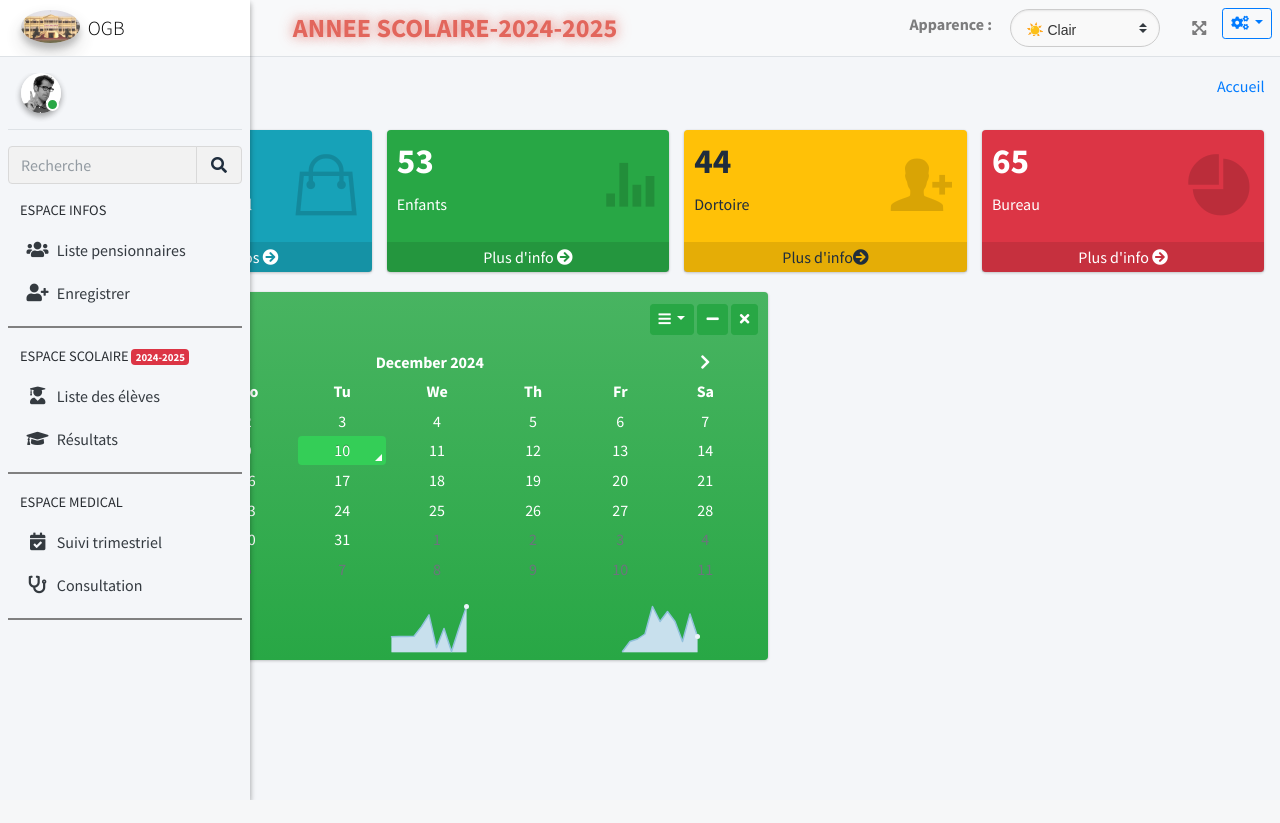
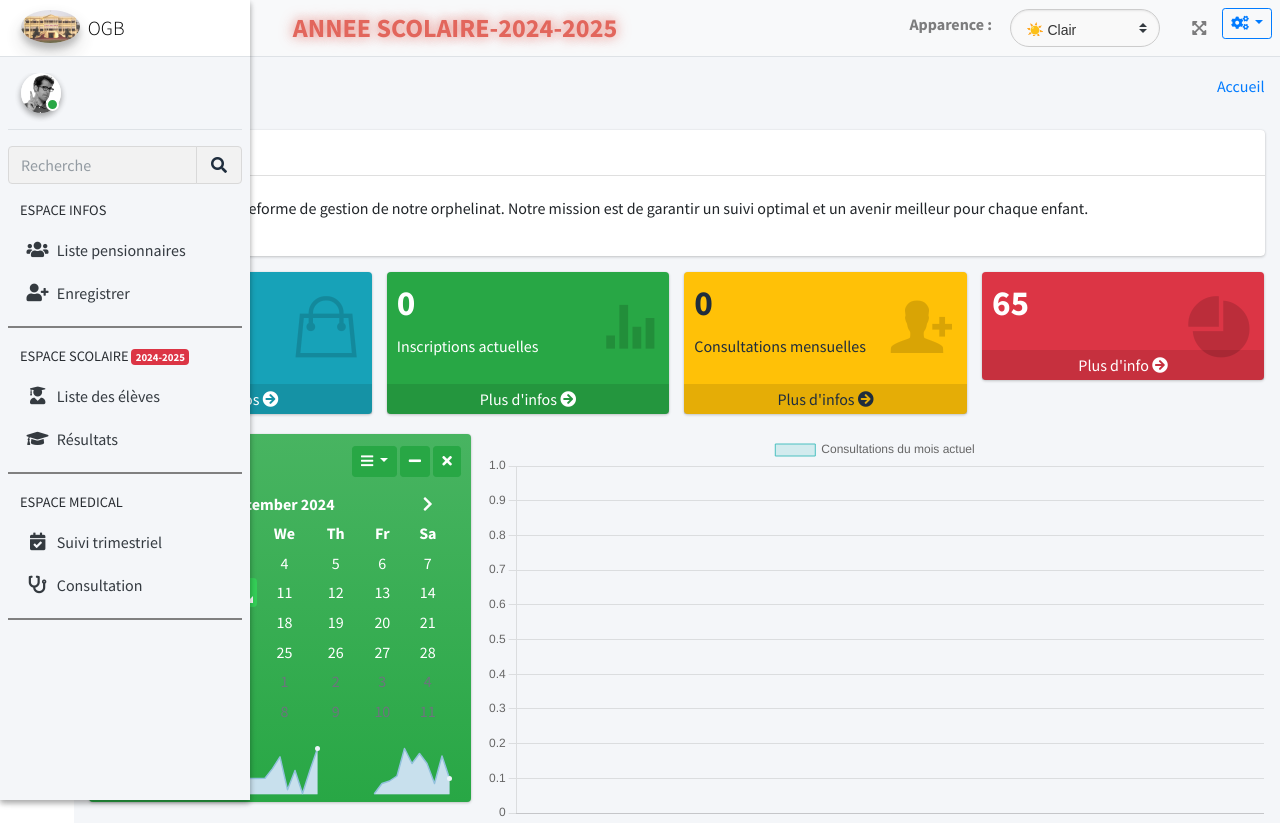
Before and after one commit to Alidouwarma09/OGB_BASE, a Django app: page / in a window 1280 px wide. Before the commit the page ends 800 px from the top, so only its background shows below. Run offline with Django 5.2, Linux system fonts and the light colour scheme; the visitor is signed in with stand-in values (Sample User, id 1); data that the repository does not hold is empty; some libraries are stand-ins or nearby versions.

Commit message:
modif 30

```diff
--- a/Personnel/templates/accueil/index.html
+++ b/Personnel/templates/accueil/index.html
@@ -28,43 +28,52 @@
             </div>
             <section class="content">
                 <div class="container-fluid">
+                    <div class="card">
+                        <div class="card-header">
+                            <h3 class="card-title">Mot du Directeur</h3>
+                        </div>
+                        <div class="card-body">
+                            <p>Bienvenue sur la plateforme de gestion de notre orphelinat. Notre mission est de garantir un suivi optimal et un avenir meilleur pour chaque enfant.</p>
+                        </div>
+                    </div>
+
                     <div class="row">
                         <div class="col-lg-3 col-6">
                             <div class="small-box bg-info">
                                 <div class="inner">
-                                    <h3>150</h3>
+                                    <h3>{{ stats.total_pensionnaires }}</h3>
 
-                                    <p>Membres du personnel</p>
+                                    <p>Pensionnaires</p>
                                 </div>
                                 <div class="icon">
                                     <i class="ion ion-bag"></i>
                                 </div>
-                                <a href="#" class="small-box-footer">Plus d'infos <i class="fas fa-arrow-circle-right"></i></a>
+                                <a href="{% url 'Personnel:liste_pensionnaire' %}" class="small-box-footer">Plus d'infos <i class="fas fa-arrow-circle-right"></i></a>
                             </div>
                         </div>
                         <div class="col-lg-3 col-6">
                             <div class="small-box bg-success">
                                 <div class="inner">
-                                    <h3>53<sup style="font-size: 20px"></sup></h3>
-                                    <p>Enfants</p>
+                                    <h3>{{ stats.inscriptions_actuelles|default:"0" }}<sup style="font-size: 20px"></sup></h3>
+                                    <p>Inscriptions actuelles</p>
                                 </div>
                                 <div class="icon">
                                     <i class="ion ion-stats-bars"></i>
                                 </div>
-                                <a href="#" class="small-box-footer">Plus d'info <i class="fas fa-arrow-circle-right"></i></a>
+                                <a href="{% url 'Personnel:espace_scolaire' %}" class="small-box-footer">Plus d'infos <i class="fas fa-arrow-circle-right"></i></a>
                             </div>
                         </div>
                         <div class="col-lg-3 col-6">
                             <div class="small-box bg-warning">
                                 <div class="inner">
-                                    <h3>44</h3>
+                                    <h3>{{ stats.consultations_recentes|default:"0"  }}</h3>
 
-                                    <p>Dortoire</p>
+                                    <p>Consultations mensuelles</p>
                                 </div>
                                 <div class="icon">
                                     <i class="ion ion-person-add"></i>
                                 </div>
-                                <a href="#" class="small-box-footer">Plus d'info<i class="fas fa-arrow-circle-right"></i></a>
+                                <a href="{% url 'Personnel:consultation' %}" class="small-box-footer">Plus d'infos <i class="fas fa-arrow-circle-right"></i></a>
                             </div>
                         </div>
                         <div class="col-lg-3 col-6">
@@ -72,7 +81,7 @@
                                 <div class="inner">
                                     <h3>65</h3>
 
-                                    <p>Bureau</p>
+                                    <p></p>
                                 </div>
                                 <div class="icon">
                                     <i class="ion ion-pie-graph"></i>
@@ -82,7 +91,7 @@
                         </div>
                     </div>
                     <div class="row">
-                        <section class="col-lg-7 connectedSortable">
+                        <section class="col-lg-4 connectedSortable">
                             <div class="card bg-gradient-success">
                                 <div class="card-header border-0">
 
@@ -127,6 +136,9 @@
 
                             </div>
                         </section>
+                        <div class="col-lg-8">
+                            <canvas id="consultationsChart"></canvas>
+                        </div>
                     </div>
                 </div>
             </section>
@@ -136,5 +148,36 @@
         </aside>
     </div>
     </body>
+    <script src="https://cdn.jsdelivr.net/npm/chart.js"></script>
 
+    <script>
+        // Récupérer le contexte du canvas
+        const ctx = document.getElementById('consultationsChart').getContext('2d');
+
+        // Récupérer les données du backend
+        const data = {{ data_classe_json|safe }};
+
+        // Initialiser le graphique avec Chart.js
+        new Chart(ctx, {
+            type: 'bar',
+            data: {
+                labels: data.labels, // Noms des pensionnaires
+                datasets: [{
+                    label: 'Consultations du mois actuel',
+                    data: data.values, // Nombre de consultations
+                    backgroundColor: 'rgba(75, 192, 192, 0.2)',
+                    borderColor: 'rgba(75, 192, 192, 1)',
+                    borderWidth: 1
+                }]
+            },
+            options: {
+                responsive: true,
+                scales: {
+                    y: {
+                        beginAtZero: true
+                    }
+                }
+            }
+        });
+    </script>
 {% endblock %}
--- a/Personnel/templates/consultation/index.html
+++ b/Personnel/templates/consultation/index.html
@@ -29,7 +29,7 @@
             <div class="container-fluid">
                 <div class="row mb-2" style="align-items: center; justify-content: center">
                     <div class="col-sm-6">
-                        <h1 class="m-0">Suivi medical {{ annee_scolaire }}</h1>
+                        <h1 class="m-0">Consultations {{ annee_scolaire }}</h1>
                     </div>
                     <div class="col-lg-6 col-6">
                         <button class="btn btn-info animate__animated" id="newSuiviButton"
@@ -251,7 +251,7 @@
                 'excel', {
                     extend: 'pdfHtml5',
                     orientation: 'landscape',
-                    title: 'Liste des suivis',
+                    title: 'Liste des des consultations',
                 }
             ],
             language: {
--- a/Personnel/views.py
+++ b/Personnel/views.py
@@ -1,3 +1,4 @@
+import json
 from datetime import datetime, date
 
 from django.contrib.auth.decorators import login_required
@@ -15,7 +16,39 @@ from django.contrib import messages
 
 @login_required(login_url='Utilisateur:Connexion')
 def acceuil(request):
-    return render(request, 'accueil/index.html')
+    current_date = date.today()
+    if current_date.month >= 9:
+        annee_scolaire = f"{current_date.year}-{current_date.year + 1}"
+    else:
+        annee_scolaire = f"{current_date.year - 1}-{current_date.year}"
+
+    today = date.today()
+    stats = {
+        'total_pensionnaires': Pensionnnaire.objects.count(),
+        'consultations_recentes': ConsultationMedicale.objects.filter(annee_scolaire=annee_scolaire, date_consultation__month=today.month).count(),
+        'inscriptions_actuelles': Inscription.objects.filter(classe__nom_classe=annee_scolaire).count(),
+    }
+
+    total_suivis = SuiviMedicalTrimestriele.objects.filter(annee_scolaire=annee_scolaire).count()
+    consultations_data = (
+        ConsultationMedicale.objects.filter(date_consultation__month=today.month)
+        .values('pensionnaire__nom_enfant')
+        .annotate(total=Count('id'))
+    )
+    data_classe = {
+        'labels': [item['pensionnaire__nom_enfant'] for item in consultations_data],
+        'values': [item['total'] for item in consultations_data],
+    }
+
+    return render(
+        request,
+        'accueil/index.html',
+        {
+            'stats': stats,
+            'total_suivis': total_suivis,
+            'data_classe_json': json.dumps(data_classe),
+        }
+    )
 
 
 def enregistrer_pensionnaire(request):
@@ -256,7 +289,8 @@ def espace_scolaire(request):
                                                   classe__annee_scolaire=annee_scolaire).count()
     nombre_eleve_cm2 = Inscription.objects.filter(classe__nom_classe='CM2',
                                                   classe__annee_scolaire=annee_scolaire).count()
-
+    nombre_eleve_specialise = Inscription.objects.filter(classe__nom_classe='Specialise',
+                                                  classe__annee_scolaire=annee_scolaire).count()
     pensionnaires = Pensionnnaire.objects.exclude(id__in=inscrits_ids)
 
     return render(request, 'espace_scolaire/index.html', {
@@ -269,6 +303,7 @@ def espace_scolaire(request):
         'nombre_eleve_cm1': nombre_eleve_cm1,
         'nombre_eleve_cm2': nombre_eleve_cm2,
         'nombre_eleve': nombre_eleve,
+        'nombre_eleve_specialise': nombre_eleve_specialise,
         'nombre_eleve_college': nombre_eleve_college,
     })
 
```
Also changed, not shown: Personnel/templates/espace_scolaire/index.html (+16 -0 lines).
